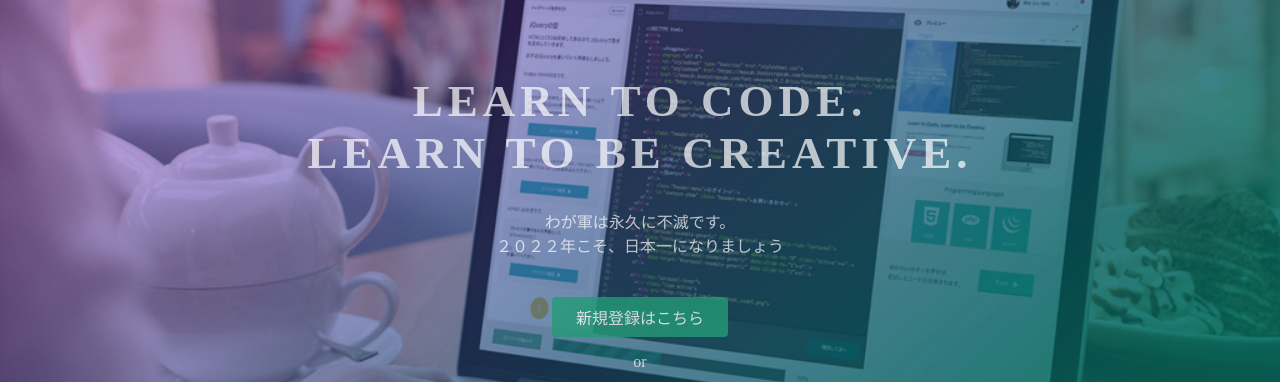
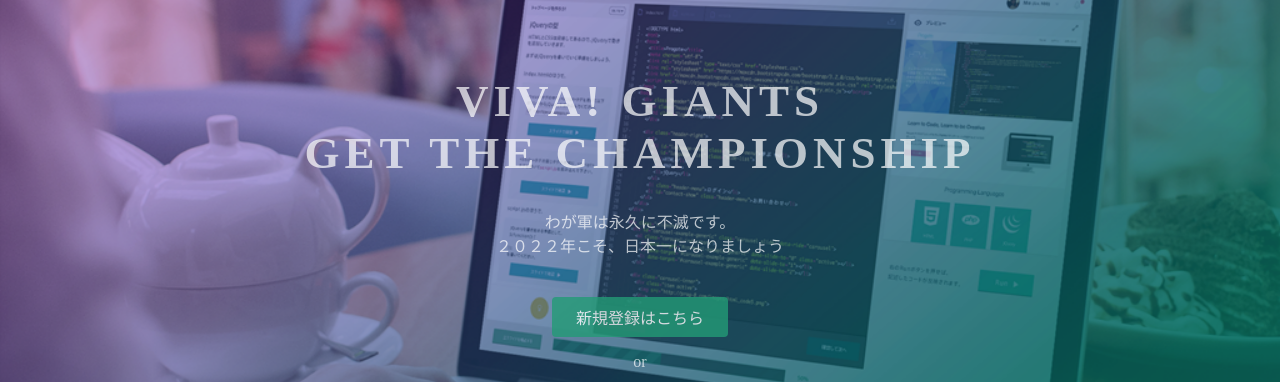
Before and after one commit to togeshi0228/github.io, a plain HTML site: page index.html in a window 1280 px wide. Shown: the part 135-517 px from the top of the page. Drawn offline with Linux system fonts and the light colour scheme.

Commit message:
Update index.html

```diff
--- a/index.html
+++ b/index.html
@@ -23,7 +23,7 @@
   </header>
   <div class="top-wrapper">
     <div class="container">
-      <h1>LEARN TO CODE.<br>LEARN TO BE CREATIVE.</h1>
+      <h1>VIVA! GIANTS<br>GET THE CHAMPIONSHIP</h1>
       <p>わが軍は永久に不滅です。<br>２０２２年こそ、日本一になりましょう</p>
       <div class="btn-wrapper">
         <a href="#" class="btn signup">新規登録はこちら</a>
```
